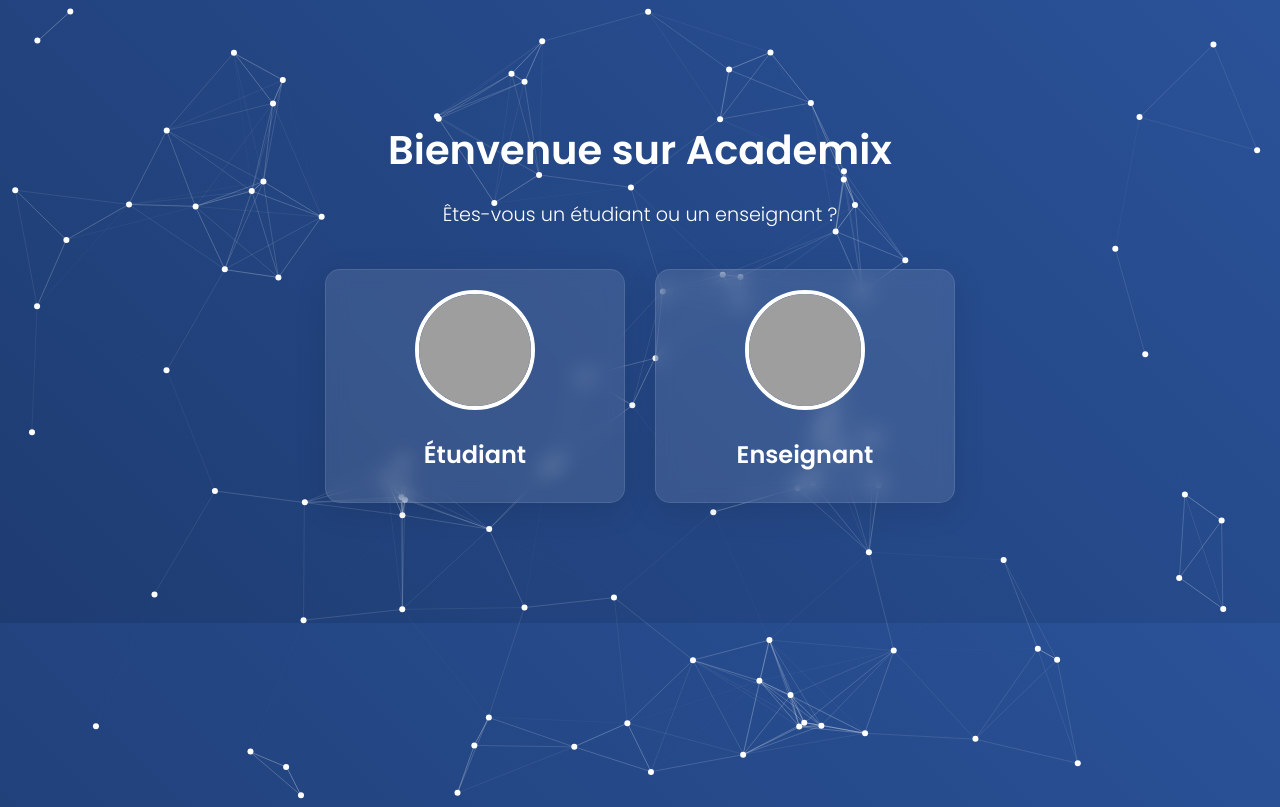
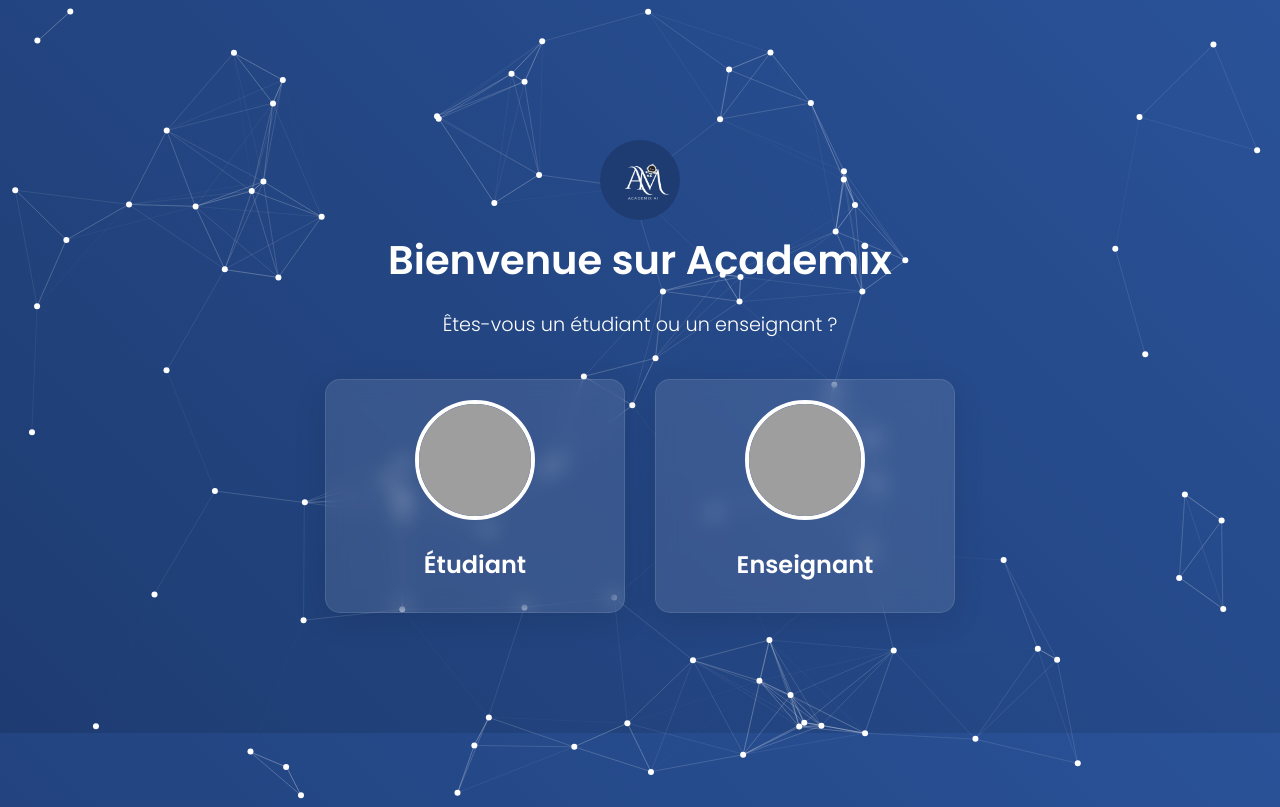
Before and after one commit to 1fatm/IPLD-NEW, a Flask app: page / in a window 1280 px wide. Run offline with Flask 3, Linux system fonts and the light colour scheme; grey boxes are pictures that could not be loaded.

Commit message:
affichage du logo sur la page d'accueil

```diff
--- a/python/static/css/accueil.css
+++ b/python/static/css/accueil.css
@@ -149,3 +149,18 @@ p {
         height: 100px;
     }
 }
+
+.logo-container {
+    display: flex;
+    align-items: center;
+    flex-direction: column;
+    text-align: center;
+    margin-top: 20px; /* Ajuste l'espace en haut si nécessaire */
+}
+
+.favicon {
+    width: 80px;  /* Augmente la taille */
+    height: 80px;
+    border-radius: 50%;  /* Rend l'icône circulaire */
+    margin-bottom: 10px; /* Ajoute un espace entre l'icône et le titre */
+}
--- a/python/templates/accueil.html
+++ b/python/templates/accueil.html
@@ -14,7 +14,10 @@
 
     <!-- Main Content -->
     <div class="container">
-        <h1 id="typewriter">Bienvenue sur Academix</h1>
+        <div class="logo-container">
+            <img src="{{ url_for('static', filename='images/favicon.png') }}" alt="Logo" class="favicon">
+            <h1 id="typewriter">Bienvenue sur Academix</h1>
+        </div>
         <p>Êtes-vous un étudiant ou un enseignant ?</p>
 
         <div class="role-selection">
```
